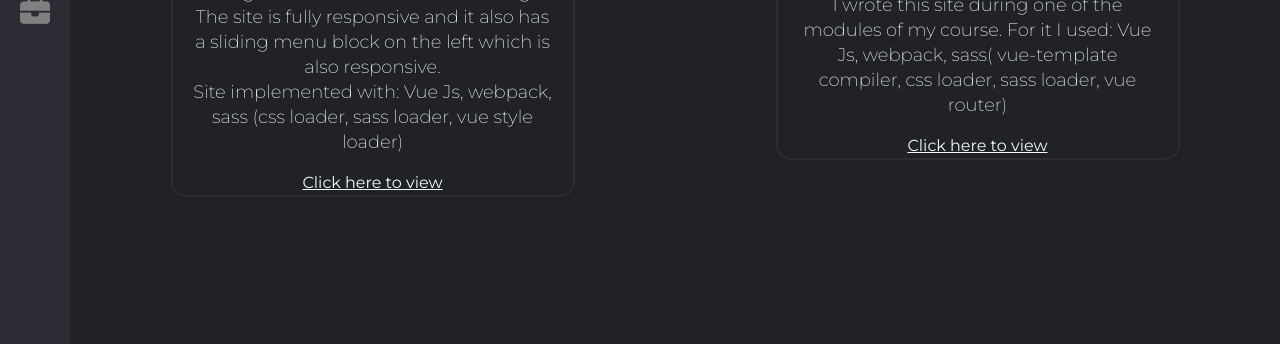
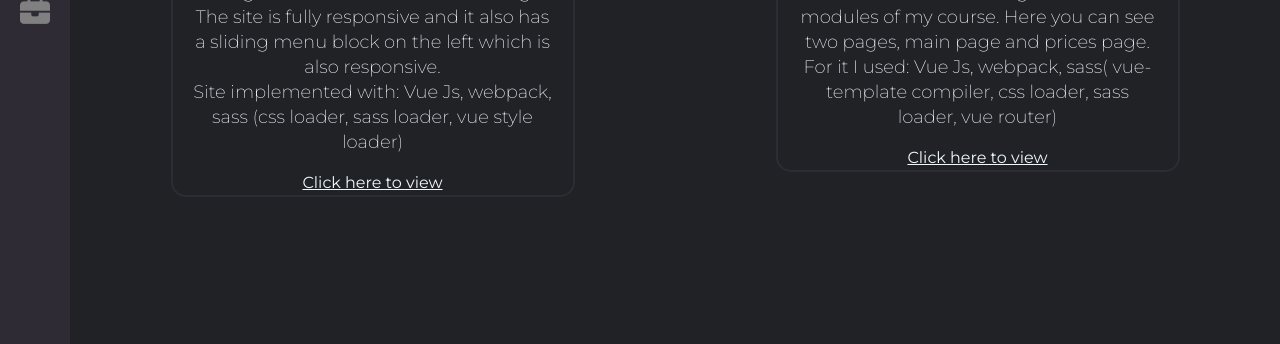
Before and after one commit to AntiChristdc/Portfolio, a plain HTML site: page port.html in a window 1280 px wide. Shown: the part 456-800 px from the top of the page. Drawn offline with Linux system fonts and the light colour scheme.

Commit message:
Дописал описание второго сайта

```diff
--- a/port.html
+++ b/port.html
@@ -26,7 +26,7 @@
         <div class="card">
             <img src="img/Workout.png" alt="head">
             <h1>Workout website</h1>
-            <p>I wrote this site during one of the modules of my course. For it I used: Vue Js, webpack, sass( vue-template compiler, css loader, sass loader, vue router)
+            <p>I wrote this site during one of the modules of my course. Here you can see two pages, main page and prices page. For it I used: Vue Js, webpack, sass( vue-template compiler, css loader, sass loader, vue router)
             </p>
             <a href="ref/vue/index.html" target="_blank">Click here to view</a>
         </div>
```
